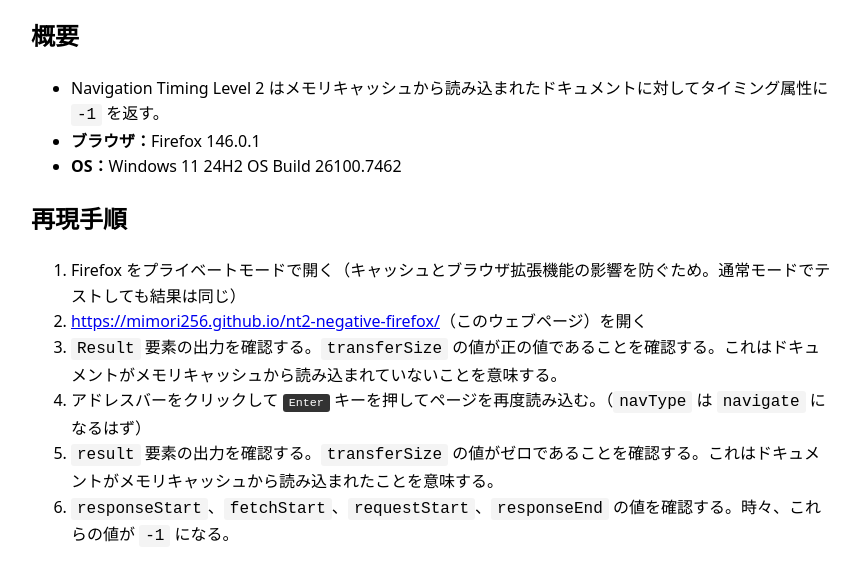
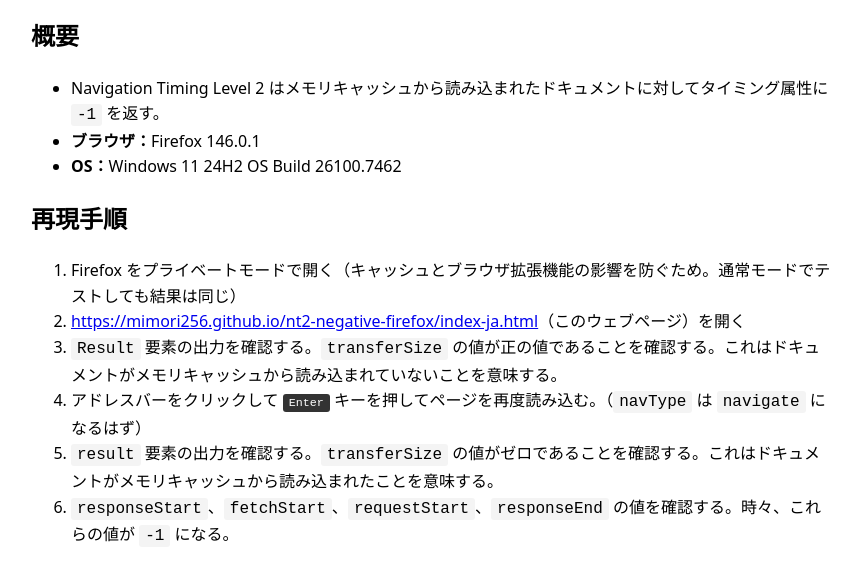
Before and after one commit to Mimori256/nt2-negative-firefox, a plain HTML site: page index-ja.html in a window 1280 px wide. Shown: the part 148-715 px from the top of the page, without its empty margins (209-1069 px from the left). Drawn offline with Linux system fonts and the light colour scheme.

```diff
--- a/index-ja.html
+++ b/index-ja.html
@@ -68,8 +68,8 @@
 						Firefox をプライベートモードで開く（キャッシュとブラウザ拡張機能の影響を防ぐため。通常モードでテストしても結果は同じ）
 					</li>
 					<li>
-						<a href="https://mimori256.github.io/nt2-negative-firefox/"
-							>https://mimori256.github.io/nt2-negative-firefox/</a
+						<a href="https://mimori256.github.io/nt2-negative-firefox/index-ja.html"
+							>https://mimori256.github.io/nt2-negative-firefox/index-ja.html</a
 						>（このウェブページ）を開く
 					</li>
 					<li>
```
